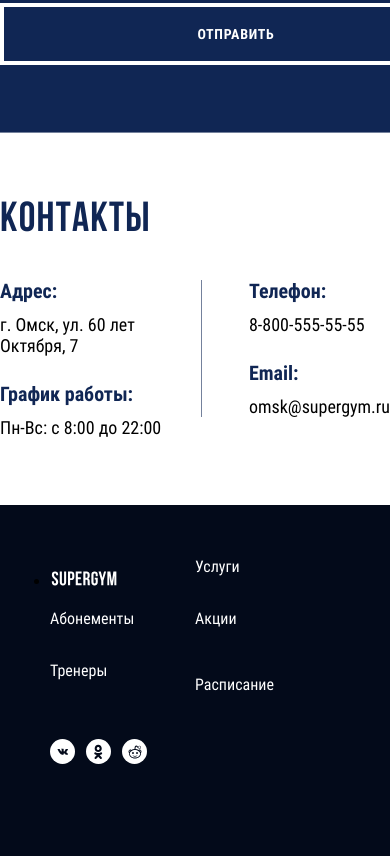
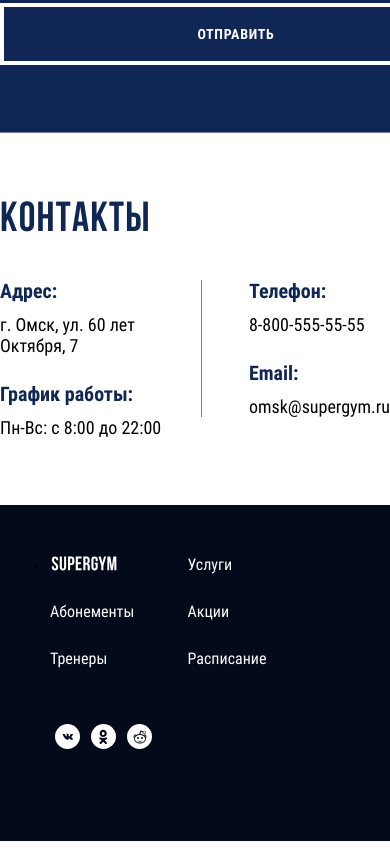
Before and after one commit to 13epanda/supergym, a website built with webpack: page source/index.html in a window 390 px wide. Shown: the part 7068-7924 px from the top of the page. Built offline with nearby package versions, Linux system fonts and the light colour scheme; files whose address does not match are found by name; a web font is replaced by a local one.

Commit message:
fixed PP for footer tablet

```diff
--- a/source/sass/blocks/footer.scss
+++ b/source/sass/blocks/footer.scss
@@ -1,5 +1,5 @@
 .footer {
-  padding-top: 44px;
+  padding-top: 42px;
   padding-bottom: 44px;
   display: flex;
   justify-content: space-between;
@@ -7,7 +7,7 @@
   background-color: $color-black-russian;
 
   @include vp-1199 {
-    padding-top: 45px;
+    padding-top: 41px;
     padding-bottom: 44px;
   }
 
@@ -21,12 +21,17 @@
 }
 
 .footer__logo {
+  margin-top: -1px;
   margin-right: auto;
 
   @include vp-767 {
     margin-right: 0;
     width: 50%;
   }
+}
+
+.footer__logo a {
+  display: block;
 }
 
 .footer__logo svg {
@@ -47,9 +52,14 @@
   margin-block-end: 0;
   display: flex;
   justify-content: flex-end;
-  align-items: center;
+  align-items: flex-start;
   flex-wrap: wrap;
   flex-grow: 1;
+  margin-right: 6px;
+
+  @include vp-1199 {
+    margin-right: 15px;
+  }
 
   @include vp-767 {
     margin-bottom: 28px;
@@ -80,6 +90,7 @@
 }
 
 .footer__item a {
+  display: block;
   font-family: $ff-roboto;
   font-style: normal;
   font-weight: 400;
@@ -108,11 +119,12 @@
   justify-content: flex-end;
   align-items: flex-start;
   flex-wrap: wrap;
-  width: 33%;
+  width: 31%;
   margin-left: auto;
 
   @include vp-1199 {
-    width: 25%;
+    width: 20%;
+    margin-right: -5px;
   }
 
   @include vp-767 {
```
Also changed, not shown: build/css/style.css, build/css/style.min.css, 1 other file.
